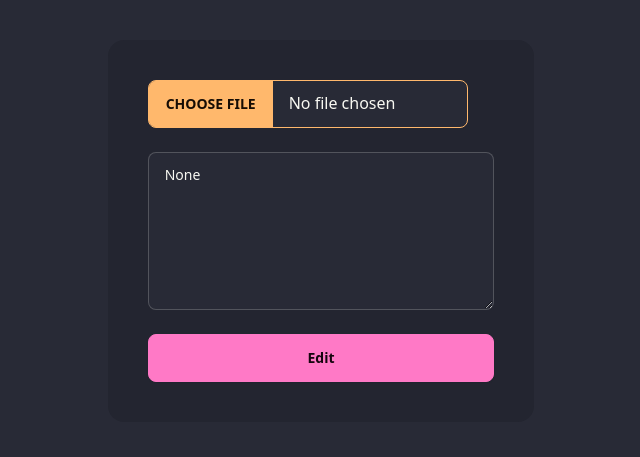
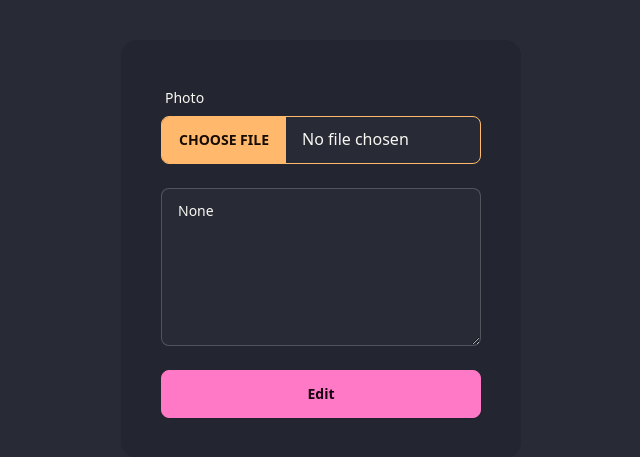
Before and after one commit to Dotpakc/DevBlogX86, a Django app: template apps/members/templates/members/profile_edit.html in a window 1280 px wide. Shown: the part 68-525 px from the top of the page, without its empty margins (319-959 px from the left). Run offline with Django 5.2, Linux system fonts and the light colour scheme; the template is opened without the code that fills it: values that come from a table or form of the project are taken from there, others are empty; some libraries are stand-ins or nearby versions.

Commit message:
small fix

```diff
--- a/apps/blog/templates/blog/detail.html
+++ b/apps/blog/templates/blog/detail.html
@@ -13,7 +13,7 @@
     </div>
     {% endif %}
     <a href="{% url 'members:profile' post.author.profile.id %}">
-    <div class="flex items-center mt-4">
+    <div class="flex items-center mt-4 hover:bg-base-200 p-4 rounded-lg">
 
           <img src="{{post.author.profile.get_avatar}}" alt="avatar" class="w-12 rounded-full" />
           <div class="flex flex-col">
--- a/apps/members/templates/members/profile_edit.html
+++ b/apps/members/templates/members/profile_edit.html
@@ -4,12 +4,15 @@
 
 {% block content %}
     <div class="flex justify-center items-center my-10 ">
-        <div class="w-1/3 bg-base-200 p-10 rounded-box">
+        <div class="bg-base-200 p-10 rounded-box">
             <form action="{% url 'members:profile_edit' %}" method="post" enctype="multipart/form-data">
                 {% csrf_token %}
                 <div class="grid grid-cols-1 gap-6">
 
                     <div class="form-control">
+                      <label class="label">
+                        <span class="label-text">Photo</span>
+                      </label>
                       <input type="file" name="avatar" class="file-input file-input-bordered file-input-accent  w-full max-w-xs" placeholder="Image">
                     </div>
 
```
